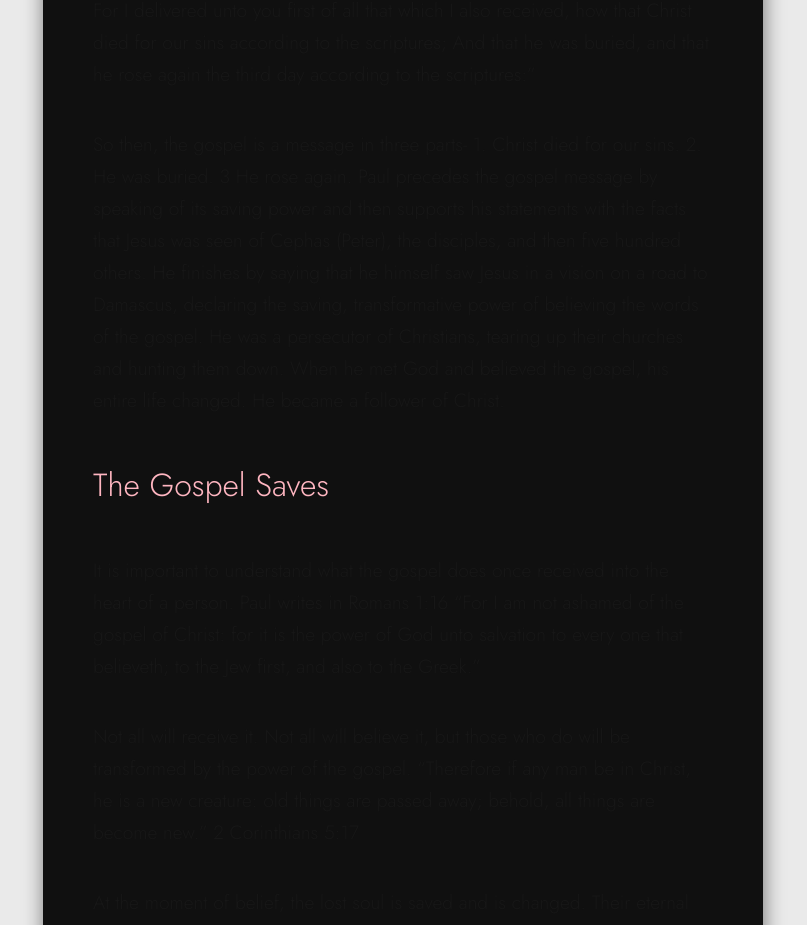
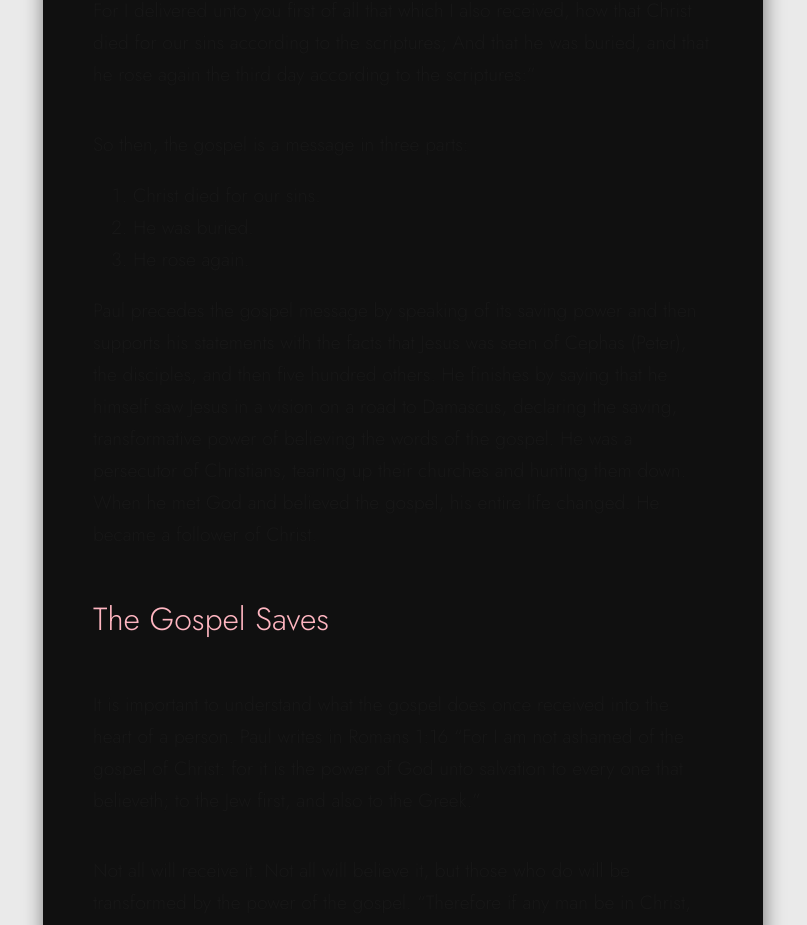
Before and after one commit to sgarcia97/test-app, a Next.js app: page /beliefs/gospel in a window 1280 px wide. Shown: the part 940-1865 px from the top of the page, without its empty margins (237-1044 px from the left). Built offline with nearby package versions, Linux system fonts and the light colour scheme; no server answers.

Commit message:
Update page.tsx

```diff
--- a/app/beliefs/gospel/page.tsx
+++ b/app/beliefs/gospel/page.tsx
@@ -10,7 +10,11 @@ const Page = () => {
 
             <p>The apostle Paul gives us a definition in 1 Corinthians 15:1-4. “Moreover, brethren, I declare unto you the gospel which I preached unto you, which also ye have received, and wherein ye stand; By which also ye are saved, if ye keep in memory what I preached unto you, unless ye have believed in vain. For I delivered unto you first of all that which I also received, how that Christ died for our sins according to the scriptures; And that he was buried, and that he rose again the third day according to the scriptures:”</p>
 
-            <p>So then, the gospel is a message in three parts- 1. Christ died for our sins. 2. He was buried. 3 He rose again. Paul precedes the gospel message by speaking of its saving power and then supports his statements with the facts that Jesus was seen of Cephas (Peter), the disciples, and then five hundred others. He finishes by saying that he himself saw Jesus in a vision on a road to Damascus, declaring the saving, transformative power of believing the words of the gospel. He was a persecutor of Christians, tearing up their churches and hunting them down. When he met God and believed the gospel, his entire life changed. He became a follower of Christ.</p>
+            <p>So then, the gospel is a message in three parts:
+<ol><li>Christ died for our sins.</li>
+<li>He was buried.</li>
+<li>He rose again.</li></ol>
+Paul precedes the gospel message by speaking of its saving power and then supports his statements with the facts that Jesus was seen of Cephas (Peter), the disciples, and then five hundred others. He finishes by saying that he himself saw Jesus in a vision on a road to Damascus, declaring the saving, transformative power of believing the words of the gospel. He was a persecutor of Christians, tearing up their churches and hunting them down. When he met God and believed the gospel, his entire life changed. He became a follower of Christ.</p>
 
             <h2>The Gospel Saves</h2>
             <p>It is important to understand what the gospel does once received into the heart of a person. Paul writes in Romans 1:16 “For I am not ashamed of the gospel of Christ: for it is the power of God unto salvation to every one that believeth; to the Jew first, and also to the Greek.”</p>
```
